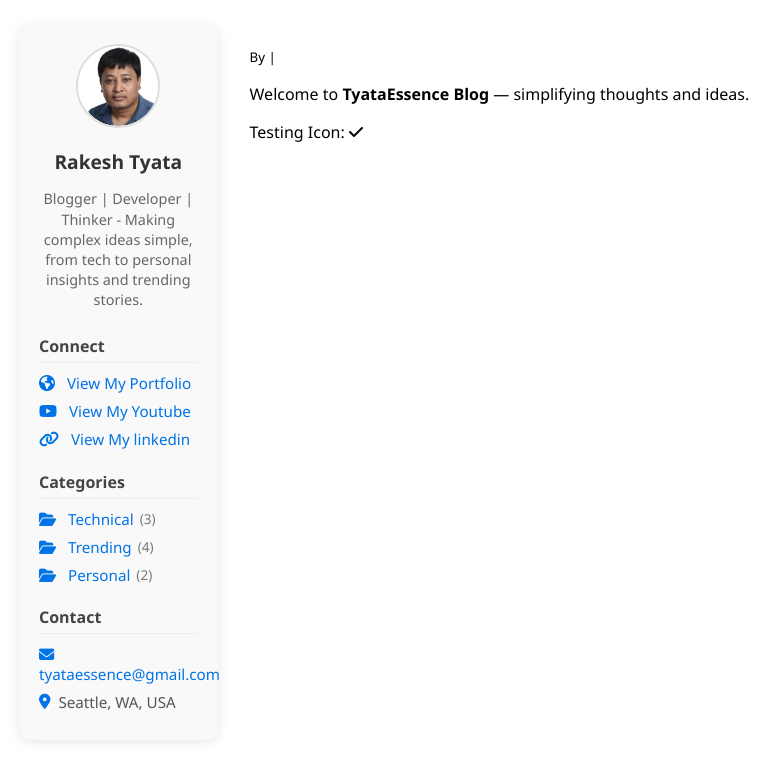
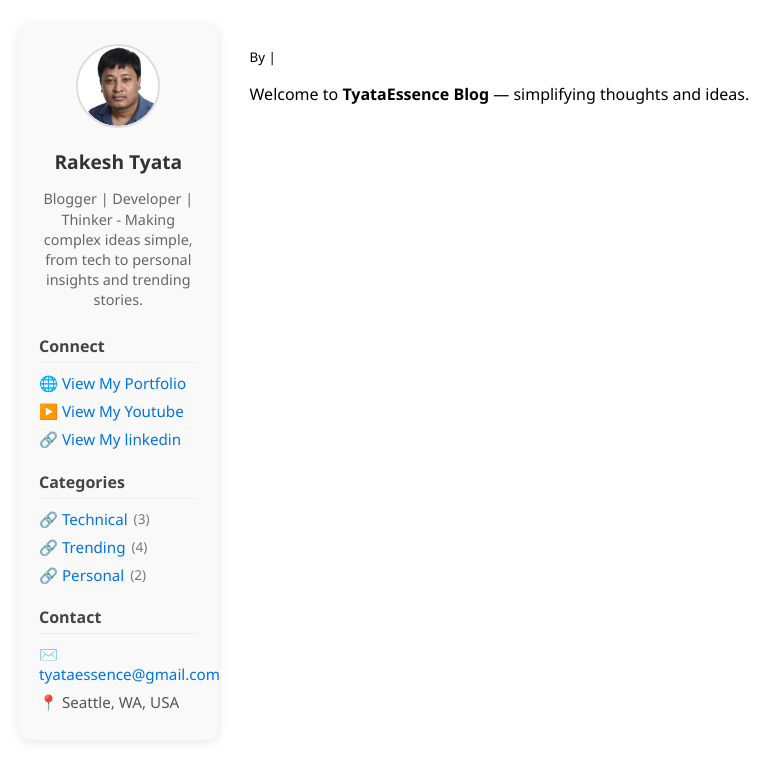
Before and after one commit to tyataessence/tyataessence.github.io, a Jekyll site: the page built from index.md, in a window 1280 px wide. Shown: the top 781 px of the page, without its empty margins (37-817 px from the left). Built offline with Jekyll 4.4.1, drawn with Linux system fonts in a browser that asks for light colours; nearby versions of some CDN libraries; library files that are not in the unit come from our copies.

Commit message:
replacing icon with emojis

```diff
--- a/_includes/sidebar.html
+++ b/_includes/sidebar.html
@@ -15,13 +15,13 @@
         <li>
           <a href="{{ link_url }}" target="_blank" rel="noopener">
             {% if link_name contains 'Portfolio' %}
-              <i class="fa fa-globe"></i>
+              🌐
             {% elsif link_name contains 'Youtube' %}
-              <i class="fa fa-youtube-play"></i>
+              ▶️
             {% elsif link_name contains 'Linkedin' %}
-              <i class="fa fa-linkedin"></i>
+              💼
             {% else %}
-              <i class="fa fa-link"></i>
+              🔗
             {% endif %}
             {{ link_name }}
           </a>
@@ -30,13 +30,14 @@
     </ul>
   </div>
 
+
   <div class="sidebar-section categories-section">
     <h4>Categories</h4>
     <ul class="sidebar-categories">
       {% for category in site.categories %}
         <li>
           <a href="{{ '/categories/' | append: category[0] | downcase | append: '/' | relative_url }}">
-            <i class="fa fa-folder-open"></i> {{ category[0] | capitalize }}
+            🔗 {{ category[0] | capitalize }}
           </a>
           <span class="post-count">({{ category[1].size }})</span>
         </li>
@@ -50,13 +51,13 @@
       {% if site.sidebar.author.email %}
         <li>
           <a href="mailto:{{ site.sidebar.author.email }}">
-            <i class="fa fa-envelope"></i> {{ site.sidebar.author.email }}
+            ✉️ {{ site.sidebar.author.email }}
           </a>
         </li>
       {% endif %}
       {% if site.sidebar.author.address %}
         <li>
-          <i class="fa fa-map-marker"></i> {{ site.sidebar.author.address }}
+          📍 {{ site.sidebar.author.address }}
         </li>
       {% endif %}
     </ul>
--- a/_layouts/default.html
+++ b/_layouts/default.html
@@ -6,7 +6,6 @@
   <title>{{ page.title }}</title>
   <link rel="stylesheet" href="{{ '/assets/css/sidebar.css' | relative_url }}">
   <link rel="stylesheet" href="{{ '/assets/css/layout.css' | relative_url }}">
-  <link rel="stylesheet" href="{{ '/assets/fontawesome/css/font-awesome.min.css' | relative_url }}">
 </head>
 <body>
 
--- a/index.md
+++ b/index.md
@@ -4,5 +4,3 @@ author_profile: true
 ---
 
 Welcome to **TyataEssence Blog** — simplifying thoughts and ideas.
-
-<p>Testing Icon: <i class="fa fa-check"></i></p>
```
Also changed, not shown: assets/fontawesome/font-awesome.min.css (deleted).
